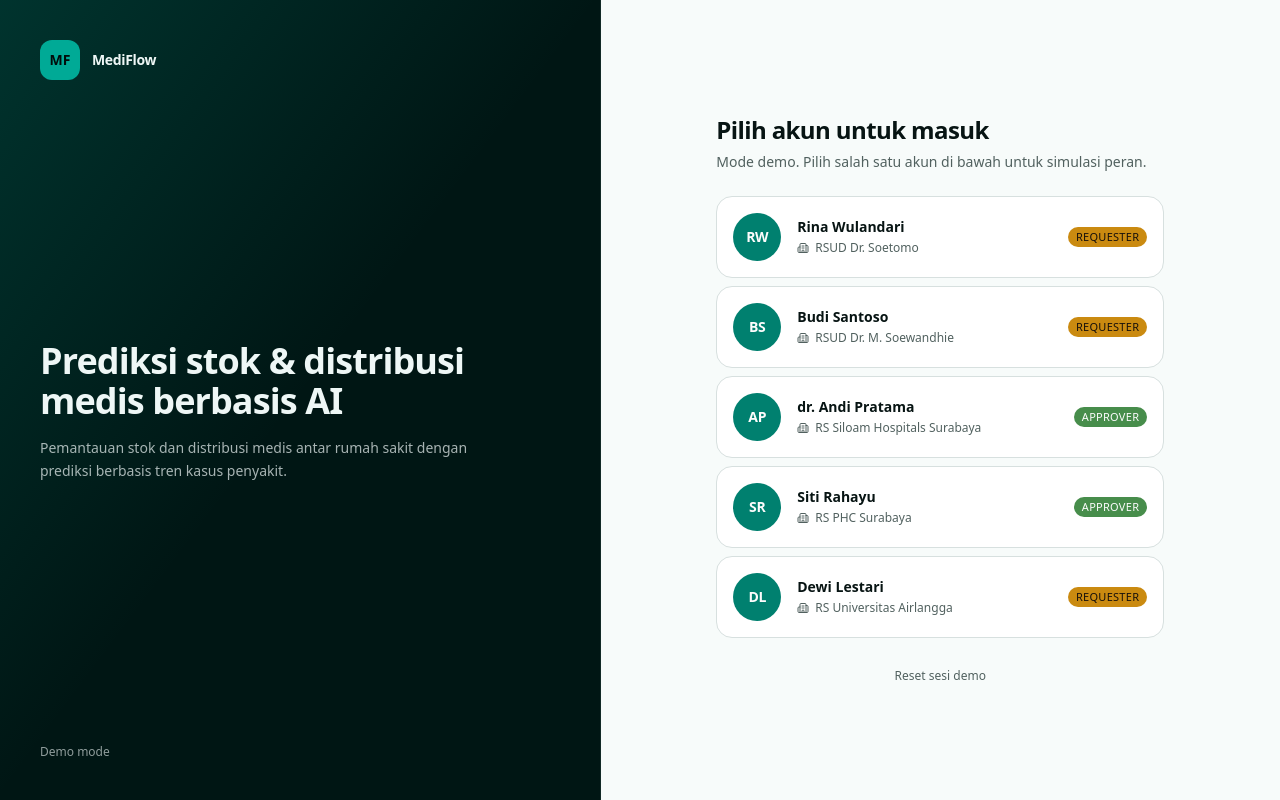
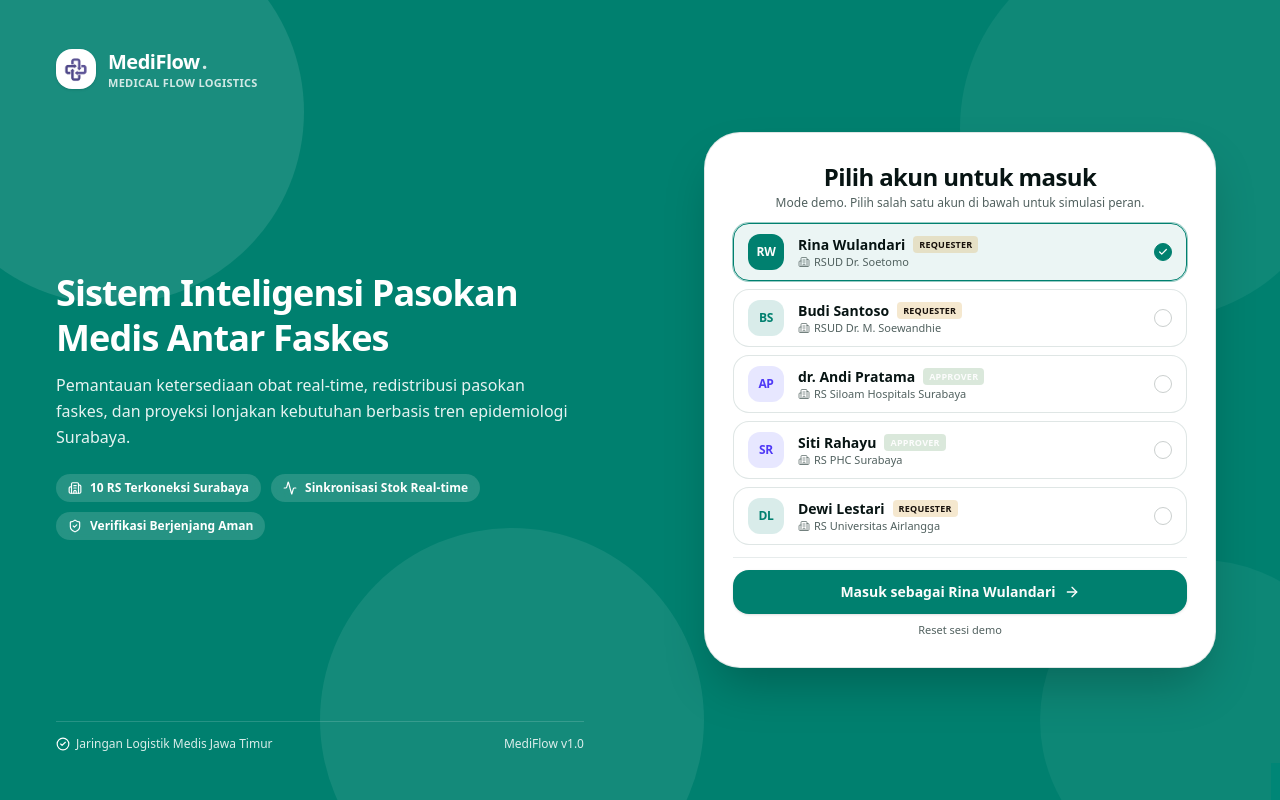
Before and after one commit to jmahiswara1/MediFlow, a React (Vite) app: page /login in a window 1280 px wide. Built offline with nearby package versions, Linux system fonts and the light colour scheme.

Commit message:
feat: update login layout

```diff
--- a/src/features/auth/LoginPage.tsx
+++ b/src/features/auth/LoginPage.tsx
@@ -1,5 +1,6 @@
 import { useState } from 'react'
 import { Navigate, useLocation, useNavigate } from 'react-router-dom'
+import { Activity, ArrowRight, Building2, CheckCircle2, ShieldCheck } from 'lucide-react'
 import { toast } from 'sonner'
 import { useAuthStore } from '@/store'
 import { useI18n } from '@/i18n/useI18n'
@@ -29,7 +30,9 @@ export function LoginPage() {
   const location = useLocation()
   const currentUser = useAuthStore((s) => s.currentUser)
   const login = useAuthStore((s) => s.login)
-  const [pendingId, setPendingId] = useState<string | null>(null)
+
+  const [selectedUserId, setSelectedUserId] = useState<string>(userList[0]?.id ?? 'usr-001')
+  const [isSubmitting, setIsSubmitting] = useState(false)
   const [resetOpen, setResetOpen] = useState(false)
 
   if (currentUser) {
@@ -37,16 +40,19 @@ export function LoginPage() {
     return <Navigate to={from ?? '/'} replace />
   }
 
-  const handleSelect = (userId: string) => {
-    setPendingId(userId)
-    const user = userList.find((u) => u.id === userId)
+  const handleLoginSubmit = () => {
+    if (!selectedUserId || isSubmitting) return
+
+    const user = userList.find((u) => u.id === selectedUserId)
     if (!user) return
 
+    setIsSubmitting(true)
+
     window.setTimeout(() => {
-      login(userId)
-      setPendingId(null)
-      toast.success(t('app.name') + ' - ' + user.name, {
-        description: user.hospitalName + ' - ' + user.role,
+      login(user.id)
+      setIsSubmitting(false)
+      toast.success(`${t('app.name')} - ${user.name}`, {
+        description: `${user.hospitalName} • ${user.role.toUpperCase()}`,
       })
       const from = (location.state as { from?: { pathname?: string } } | null)?.from?.pathname
       navigate(from ?? '/', { replace: true })
@@ -59,71 +65,165 @@ export function LoginPage() {
     window.location.reload()
   }
 
+  const selectedUser = userList.find((u) => u.id === selectedUserId)
+
   return (
-    <div className="bg-background flex min-h-screen">
-      {/* Hero (hidden on mobile) */}
-      <div className="bg-sidebar text-sidebar-foreground border-sidebar-border relative hidden flex-1 overflow-hidden border-r md:flex">
-        <div className="relative z-10 flex flex-col justify-between p-10">
+    <div className="bg-primary text-primary-foreground relative flex h-screen w-screen overflow-hidden select-none">
+      {/* ================= AMBIENT CIRCLES ACROSS FULL TEAL BACKGROUND ================= */}
+      <div className="bg-primary-foreground/10 pointer-events-none absolute -top-20 -left-20 size-80 rounded-full lg:size-96" />
+      <div className="bg-primary-foreground/8 pointer-events-none absolute -bottom-28 left-1/4 size-80 rounded-full lg:size-96" />
+      <div className="bg-primary-foreground/6 pointer-events-none absolute -top-16 -right-16 size-80 rounded-full lg:size-96" />
+      <div className="bg-primary-foreground/5 pointer-events-none absolute -right-20 -bottom-20 size-64 rounded-full lg:size-80" />
+
+      {/* ================= LEFT SECTION (50%): TEAL VALUE PROPOSITION ================= */}
+      <div className="relative z-10 hidden h-full w-1/2 flex-col justify-between overflow-hidden px-8 py-8 md:flex lg:px-12 lg:py-10 xl:px-14 xl:py-12">
+        {/* Top: Brand Header */}
         <div className="flex items-center gap-3">
-            <span className="bg-sidebar-primary text-sidebar-primary-foreground flex size-10 items-center justify-center rounded-lg text-sm font-bold">
-              MF
+          <div className="text-primary flex size-10 items-center justify-center overflow-hidden rounded-xl bg-white p-1.5 shadow-sm">
+            <img src="/logo.png" alt="MediFlow" className="h-full w-full object-contain" />
+          </div>
+          <div className="flex flex-col justify-center truncate leading-tight">
+            <div className="flex items-center">
+              <span className="text-xl font-extrabold tracking-tight text-white">
+                {t('app.name')}
               </span>
-            <span className="text-sm font-semibold tracking-tight">{t('app.name')}</span>
+              <span className="ml-0.5 text-xl font-bold text-white/80">.</span>
             </div>
-          <div className="max-w-md space-y-4">
-            <h1 className="text-4xl font-bold tracking-tight">{t('app.tagline')}</h1>
-            <p className="text-sidebar-foreground/70 text-sm leading-relaxed">
-              Pemantauan stok dan distribusi medis antar rumah sakit dengan prediksi berbasis tren
-              kasus penyakit.
+            <span className="truncate text-[11px] font-semibold tracking-wide text-white/80 uppercase">
+              Medical Flow Logistics
+            </span>
+          </div>
+        </div>
+
+        {/* Center: Hero Value Proposition */}
+        <div className="max-w-lg space-y-4 lg:space-y-5">
+          <div className="space-y-2 lg:space-y-3">
+            <h1 className="text-2xl leading-tight font-extrabold tracking-tight text-white lg:text-3xl xl:text-4xl">
+              Sistem Inteligensi Pasokan Medis Antar Faskes
+            </h1>
+            <p className="text-xs leading-relaxed text-white/90 sm:text-sm lg:text-base">
+              Pemantauan ketersediaan obat real-time, redistribusi pasokan faskes, dan proyeksi
+              lonjakan kebutuhan berbasis tren epidemiologi Surabaya.
             </p>
           </div>
-          <div className="text-sidebar-foreground/60 text-xs">Demo mode</div>
+
+          {/* Feature Highlight Pills */}
+          <div className="flex flex-wrap gap-2 pt-1 lg:gap-2.5">
+            <div className="flex items-center gap-2 rounded-xl bg-white/15 px-3 py-1.5 text-xs font-semibold text-white backdrop-blur-sm">
+              <Building2 className="size-3.5" />
+              <span>10 RS Terkoneksi Surabaya</span>
             </div>
-        <div className="from-sidebar-primary/20 absolute inset-0 bg-gradient-to-br via-transparent to-transparent" />
+            <div className="flex items-center gap-2 rounded-xl bg-white/15 px-3 py-1.5 text-xs font-semibold text-white backdrop-blur-sm">
+              <Activity className="size-3.5" />
+              <span>Sinkronisasi Stok Real-time</span>
+            </div>
+            <div className="flex items-center gap-2 rounded-xl bg-white/15 px-3 py-1.5 text-xs font-semibold text-white backdrop-blur-sm">
+              <ShieldCheck className="size-3.5" />
+              <span>Verifikasi Berjenjang Aman</span>
+            </div>
+          </div>
         </div>
 
-      {/* Login card */}
-      <div className="flex flex-1 items-center justify-center p-6 md:p-10">
-        <div className="w-full max-w-md space-y-6">
-          <div className="space-y-1.5">
-            <h2 className="text-2xl font-semibold tracking-tight">{t('login.title')}</h2>
-            <p className="text-muted-foreground text-sm">{t('login.subtitle')}</p>
+        {/* Bottom: Footer Info */}
+        <div className="flex items-center justify-between border-t border-white/15 pt-3.5 text-xs font-medium text-white/85">
+          <div className="flex items-center gap-1.5">
+            <CheckCircle2 className="size-3.5 text-white" />
+            <span>Jaringan Logistik Medis Jawa Timur</span>
+          </div>
+          <span>MediFlow v1.0</span>
+        </div>
       </div>
 
-          <div className="space-y-2">
+      {/* ================= RIGHT SECTION (50%): LARGE FLOATING WHITE LOGIN CARD ================= */}
+      <div className="relative z-10 flex h-full w-full items-center justify-center overflow-hidden p-4 sm:p-6 md:w-1/2 lg:p-8 xl:p-10">
+        {/* Floating White Card on Teal Canvas - Clean fit with zero clipping */}
+        <div className="bg-card text-card-foreground border-border/80 flex w-full max-w-md flex-col justify-between rounded-[28px] border p-5 shadow-2xl sm:rounded-[32px] sm:p-6 md:rounded-[36px] md:p-7 lg:max-w-lg">
+          {/* Header */}
+          <div className="flex flex-col">
+            {/* Mobile Brand Logo */}
+            <div className="mb-2 flex items-center justify-center gap-2 md:hidden">
+              <div className="bg-primary text-primary-foreground flex size-8 items-center justify-center rounded-xl p-1">
+                <img src="/logo.png" alt="MediFlow" className="size-5 object-contain" />
+              </div>
+              <span className="text-foreground text-lg font-extrabold tracking-tight">
+                {t('app.name')}
+              </span>
+            </div>
+
+            {/* Title & Subtitle */}
+            <div className="mb-3 text-center">
+              <h2 className="text-foreground text-xl font-extrabold tracking-tight sm:text-2xl">
+                {t('login.title')}
+              </h2>
+              <p className="text-muted-foreground mt-0.5 text-xs">{t('login.subtitle')}</p>
+            </div>
+
+            {/* Multi-User Selector List - Fits all 5 accounts comfortably without scroll or clipping */}
+            <div className="flex flex-col gap-1.5 sm:gap-2">
               {userList.map((user) => (
                 <UserCard
                   key={user.id}
                   user={user}
-                onSelect={handleSelect}
-                disabled={pendingId !== null}
+                  isSelected={selectedUserId === user.id}
+                  onSelect={(id) => setSelectedUserId(id)}
+                  disabled={isSubmitting}
                 />
               ))}
             </div>
+          </div>
 
-          <div className="text-center">
+          {/* Action Area */}
+          <div className="border-border/60 mt-3 flex flex-col gap-2 border-t pt-3">
+            {/* Primary Action Button */}
+            <Button
+              type="button"
+              onClick={handleLoginSubmit}
+              disabled={!selectedUser || isSubmitting}
+              className="bg-primary hover:bg-primary/90 text-primary-foreground flex h-10 w-full cursor-pointer items-center justify-center gap-2 rounded-xl text-xs font-bold shadow-sm transition-colors sm:h-11 sm:text-sm"
+            >
+              <span>
+                {isSubmitting
+                  ? 'Memuat Sesi...'
+                  : `Masuk sebagai ${selectedUser?.name ?? 'Pengguna'}`}
+              </span>
+              <ArrowRight className="size-4" />
+            </Button>
+
+            {/* Reset Session Footer */}
+            <div className="flex flex-col items-center text-center">
               <button
                 type="button"
                 onClick={() => setResetOpen(true)}
-              className="text-muted-foreground hover:text-foreground text-xs underline-offset-4 hover:underline"
+                className="text-muted-foreground hover:text-foreground cursor-pointer text-[11px] underline-offset-4 transition-colors hover:underline"
               >
                 {t('common.resetSession')}
               </button>
             </div>
           </div>
         </div>
+      </div>
 
+      {/* Reset Confirmation Dialog */}
       <Dialog open={resetOpen} onOpenChange={setResetOpen}>
-        <DialogContent>
+        <DialogContent className="max-w-md rounded-2xl">
           <DialogHeader>
-            <DialogTitle>{t('login.resetConfirmTitle')}</DialogTitle>
-            <DialogDescription>{t('login.resetConfirmDescription')}</DialogDescription>
+            <DialogTitle className="text-base font-bold">
+              {t('login.resetConfirmTitle')}
+            </DialogTitle>
+            <DialogDescription className="text-muted-foreground pt-1 text-xs">
+              {t('login.resetConfirmDescription')}
+            </DialogDescription>
           </DialogHeader>
-          <DialogFooter>
-            <Button variant="outline" onClick={() => setResetOpen(false)}>
+          <DialogFooter className="gap-2 pt-2 sm:gap-0">
+            <Button
+              variant="outline"
+              size="sm"
+              onClick={() => setResetOpen(false)}
+              className="rounded-xl"
+            >
               {t('common.cancel')}
             </Button>
-            <Button variant="destructive" onClick={handleReset}>
+            <Button variant="destructive" size="sm" onClick={handleReset} className="rounded-xl">
               {t('login.resetConfirm')}
             </Button>
           </DialogFooter>
--- a/src/features/auth/components/UserCard.tsx
+++ b/src/features/auth/components/UserCard.tsx
@@ -1,14 +1,15 @@
-import { Building2 } from 'lucide-react'
+import { Building2, Check } from 'lucide-react'
 import { cn } from '@/lib/utils'
 import type { User } from '@/types'
 
 interface UserCardProps {
   user: User
   onSelect: (userId: string) => void
+  isSelected?: boolean
   disabled?: boolean
 }
 
-export function UserCard({ user, onSelect, disabled }: UserCardProps) {
+export function UserCard({ user, onSelect, isSelected = false, disabled }: UserCardProps) {
   const isRequester = user.role === 'requester'
   const initials = user.avatarSeed || user.name.slice(0, 2).toUpperCase()
 
@@ -18,28 +19,60 @@ export function UserCard({ user, onSelect, disabled }: UserCardProps) {
       onClick={() => onSelect(user.id)}
       disabled={disabled}
       className={cn(
-        'group bg-card text-card-foreground hover:bg-accent/40 flex w-full items-center gap-4 rounded-xl border p-4 text-left transition-all',
-        'hover:-translate-y-0.5 hover:shadow-md disabled:cursor-not-allowed disabled:opacity-60 disabled:hover:translate-y-0 disabled:hover:shadow-none',
+        'group relative flex w-full cursor-pointer items-center gap-3 rounded-xl border px-3 py-2 text-left transition-colors select-none sm:gap-3.5 sm:px-3.5 sm:py-2.5',
+        isSelected
+          ? 'bg-primary/8 border-primary ring-primary/40 ring-1'
+          : 'bg-card text-card-foreground border-border/80 hover:border-primary/50 hover:bg-muted/40',
+        disabled && 'pointer-events-none cursor-not-allowed opacity-60',
       )}
     >
-      <span className="bg-primary text-primary-foreground flex size-12 shrink-0 items-center justify-center rounded-full text-sm font-bold tracking-tight">
+      {/* Avatar Badge */}
+      <span
+        className={cn(
+          'flex size-8 shrink-0 items-center justify-center rounded-lg text-xs font-bold tracking-tight transition-colors sm:size-9',
+          isSelected
+            ? 'bg-primary text-primary-foreground'
+            : isRequester
+              ? 'bg-primary/15 text-primary'
+              : 'bg-indigo-500/15 text-indigo-600 dark:text-indigo-400',
+        )}
+      >
         {initials}
       </span>
+
+      {/* User & Hospital Details */}
       <div className="min-w-0 flex-1">
-        <p className="truncate text-sm leading-tight font-semibold">{user.name}</p>
-        <div className="text-muted-foreground mt-1 flex items-center gap-1.5 text-xs">
-          <Building2 className="size-3 shrink-0" />
+        <div className="flex items-center gap-1.5 sm:gap-2">
+          <p className="text-foreground truncate text-xs leading-tight font-bold sm:text-sm">
+            {user.name}
+          </p>
+          <span
+            className={cn(
+              'inline-flex shrink-0 items-center rounded px-1.5 py-0.5 text-[9px] font-bold tracking-wide uppercase',
+              isRequester ? 'bg-low/20 text-low-foreground' : 'bg-safe/20 text-safe-foreground',
+            )}
+          >
+            {user.role}
+          </span>
+        </div>
+
+        <div className="text-muted-foreground mt-0.5 flex items-center gap-1 text-[11px] leading-tight">
+          <Building2 className="text-muted-foreground/70 size-2.5 shrink-0 sm:size-3" />
           <span className="truncate">{user.hospitalName}</span>
         </div>
       </div>
-      <span
+
+      {/* Selection Radio Circle */}
+      <div
         className={cn(
-          'inline-flex shrink-0 items-center rounded-md px-2 py-0.5 text-[11px] font-medium tracking-wide uppercase',
-          isRequester ? 'bg-low text-low-foreground' : 'bg-safe text-safe-foreground',
+          'flex size-4.5 shrink-0 items-center justify-center rounded-full border transition-colors',
+          isSelected
+            ? 'bg-primary border-primary text-primary-foreground'
+            : 'border-muted-foreground/30 group-hover:border-primary/50',
         )}
       >
-        {user.role}
-      </span>
+        {isSelected && <Check className="size-2.5 stroke-[3]" />}
+      </div>
     </button>
   )
 }
```
Lines whose indentation alone changed are shown as unchanged.
